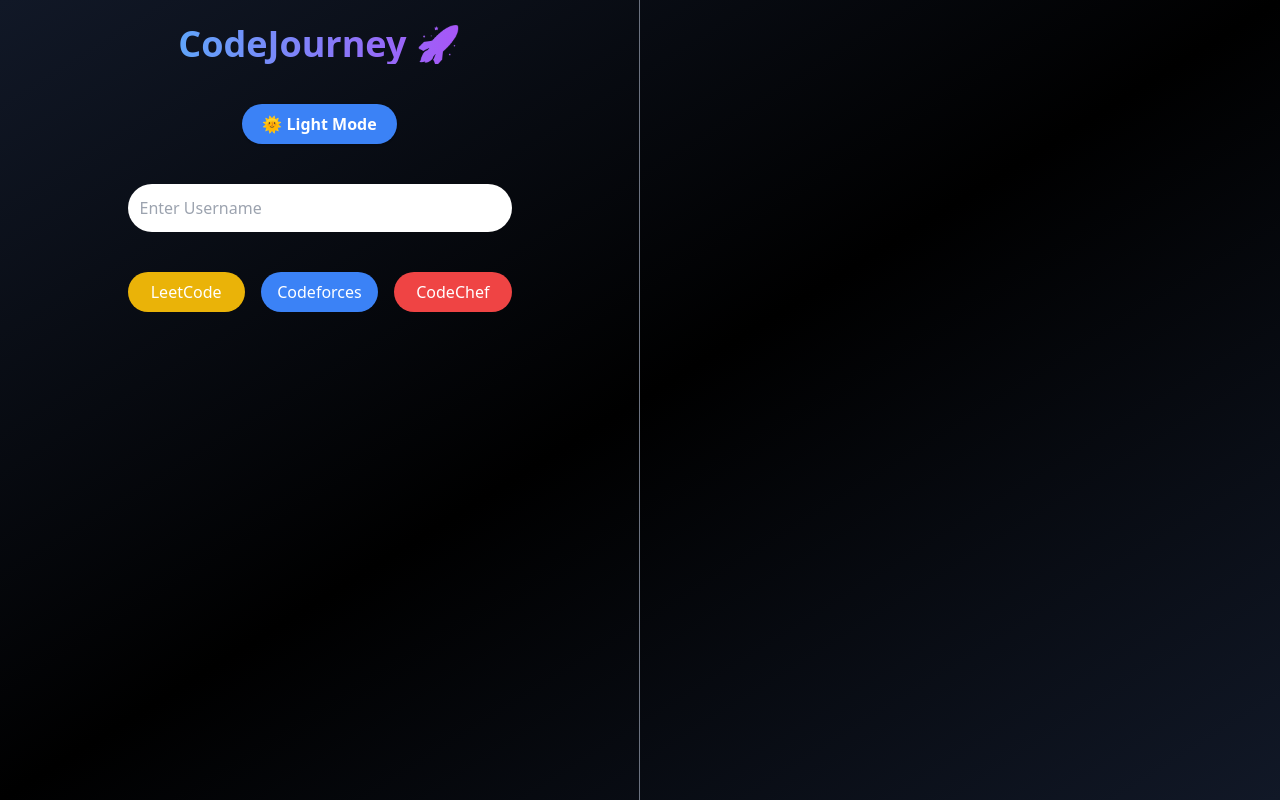
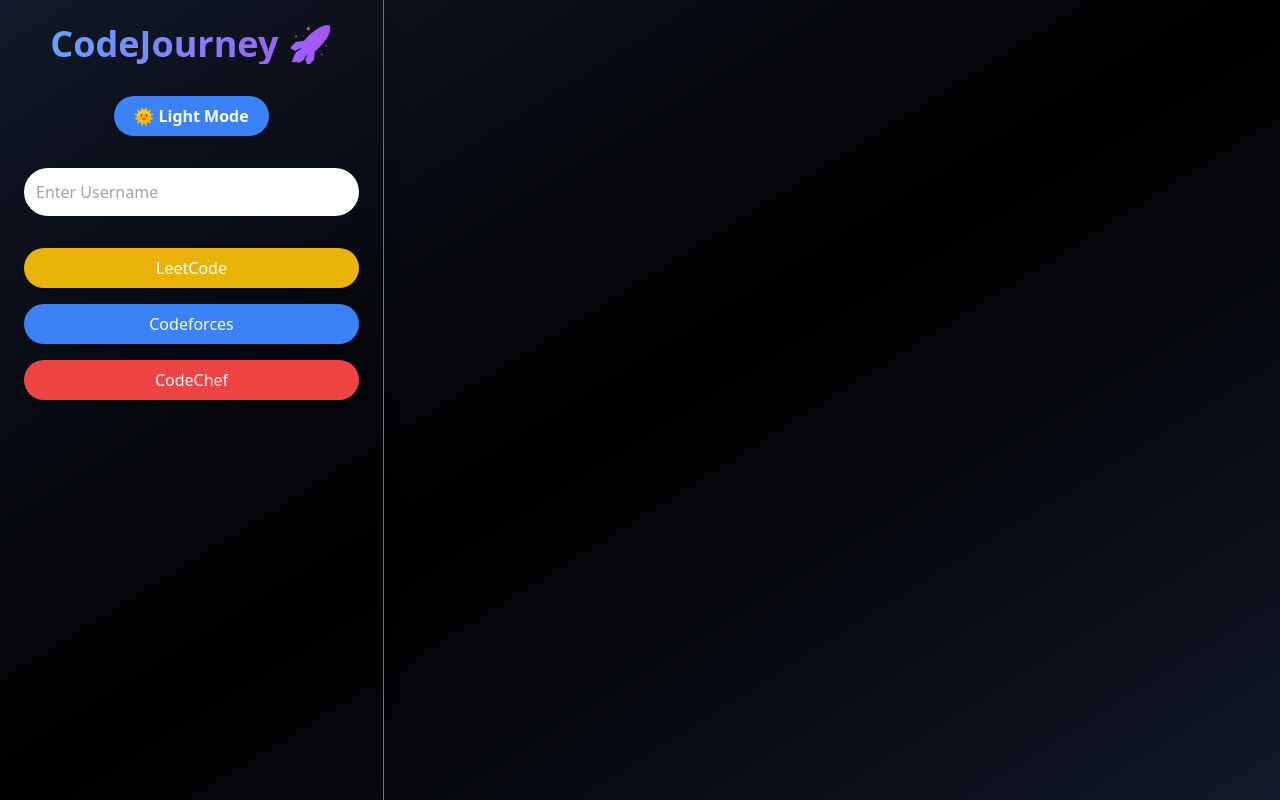
Before and after one commit to sourabh1211/CodeJourney, a React (Create React App) app in the folder CJ/: page / in a window 1280 px wide. Built offline with nearby package versions, Linux system fonts and the light colour scheme.

Commit message:
Update Profile.js

```diff
--- a/CJ/src/components/Profile.js
+++ b/CJ/src/components/Profile.js
@@ -80,16 +80,16 @@
 
   return (
     <div
-      className={`min-h-screen w-full overflow-x-hidden grid grid-cols-1 md:grid-cols-2 ${
+      className={`min-h-screen w-full grid grid-cols-1 md:grid-cols-10 transition-colors duration-500 ${
         darkMode
           ? "bg-gradient-to-br from-gray-900 via-black to-gray-900 text-white"
           : "bg-gradient-to-br from-gray-100 via-white to-gray-200 text-black"
       }`}
     >
-      {/* LEFT SIDE - Input Section */}
-      <div className="p-6 flex flex-col items-center gap-10 border-r border-gray-500">
+      {/* LEFT SIDE */}
+      <div className="md:col-span-3 p-6 flex flex-col items-center gap-8 border-r border-gray-500 shadow-xl transition-all duration-300">
         <h1
-          className={`text-4xl font-extrabold text-center ${
+          className={`text-4xl font-extrabold text-center transition-all duration-500 ${
             darkMode
               ? "text-transparent bg-clip-text bg-gradient-to-r from-blue-400 to-purple-500"
               : "text-transparent bg-clip-text bg-gradient-to-r from-pink-500 to-yellow-500"
@@ -100,7 +100,7 @@
 
         <button
           onClick={toggleTheme}
-          className={`px-5 py-2 rounded-full font-semibold shadow ${
+          className={`px-5 py-2 rounded-full font-semibold shadow-md transition-all duration-300 ${
             darkMode
               ? "bg-blue-500 hover:bg-blue-600 text-white"
               : "bg-yellow-400 hover:bg-yellow-300 text-black"
@@ -117,22 +117,22 @@
           className="w-full max-w-sm p-3 rounded-full text-black focus:outline-none focus:ring-2 focus:ring-blue-400"
         />
 
-        <div className="grid grid-cols-1 sm:grid-cols-3 gap-4 w-full max-w-sm">
+        <div className="flex flex-col gap-4 w-full max-w-sm">
           <button
             onClick={fetchLeetCodeStats}
-            className="bg-yellow-500 hover:bg-yellow-400 text-white py-2 px-4 rounded-full"
+            className="bg-yellow-500 hover:bg-yellow-400 text-white py-2 px-4 rounded-full shadow-md"
           >
             {loading.leetcode ? "Loading..." : "LeetCode"}
           </button>
           <button
             onClick={fetchCodeforcesStats}
-            className="bg-blue-500 hover:bg-blue-400 text-white py-2 px-4 rounded-full"
+            className="bg-blue-500 hover:bg-blue-400 text-white py-2 px-4 rounded-full shadow-md"
           >
             {loading.codeforces ? "Loading..." : "Codeforces"}
           </button>
           <button
             onClick={fetchCodeChefStats}
-            className="bg-red-500 hover:bg-red-400 text-white py-2 px-4 rounded-full"
+            className="bg-red-500 hover:bg-red-400 text-white py-2 px-4 rounded-full shadow-md"
           >
             {loading.codechef ? "Loading..." : "CodeChef"}
           </button>
@@ -142,10 +142,10 @@
         {timestamp && <p className="text-sm text-gray-400">Last updated: {timestamp}</p>}
       </div>
 
-      {/* RIGHT SIDE - Stats Section */}
-      <div className="p-6 grid grid-cols-1 lg:grid-cols-2 gap-6 place-items-center">
+      {/* RIGHT SIDE */}
+      <div className="md:col-span-7 p-6 grid grid-cols-1 lg:grid-cols-2 gap-6 place-items-center">
         {leetCodeImageUrl && (
-          <div className="col-span-2 relative rounded-xl overflow-hidden border bg-black p-2 shadow-md w-full max-w-[500px]">
+          <div className="lg:col-span-2 relative rounded-xl overflow-hidden border bg-black p-2 shadow-xl transition-transform duration-300 hover:scale-105 w-full max-w-[700px]">
             <img
               src={leetCodeImageUrl}
               alt="LeetCode Stats"
@@ -154,8 +154,6 @@
             <div className="absolute bottom-4 right-4">
               <a
                 href={`https://leetcode.com/${username}`}
-                target="_blank"
-                rel="noopener noreferrer"
                 className="bg-green-500 hover:bg-green-600 text-white px-4 py-2 rounded-lg"
               >
                 View Profile
@@ -165,7 +163,7 @@
         )}
 
         {codeforcesImageUrl && (
-          <div className="relative rounded-xl overflow-hidden border bg-black p-2 shadow-md w-full max-w-[500px]">
+          <div className="relative rounded-xl overflow-hidden border bg-black p-2 shadow-xl transition-transform duration-300 hover:scale-105 w-full max-w-[500px]">
             <img
               src={codeforcesImageUrl}
               alt="Codeforces Stats"
@@ -174,8 +172,6 @@
             <div className="absolute bottom-4 right-4">
               <a
                 href={`https://codeforces.com/profile/${username}`}
-                target="_blank"
-                rel="noopener noreferrer"
                 className="bg-green-500 hover:bg-green-600 text-white px-4 py-2 rounded-lg"
               >
                 View Profile
@@ -185,7 +181,7 @@
         )}
 
         {codechefData && (
-          <div className="relative rounded-xl overflow-hidden border bg-black p-4 text-white shadow-md w-full max-w-[500px] flex flex-col gap-4">
+          <div className="relative rounded-xl overflow-hidden border bg-black p-4 text-white shadow-xl transition-transform duration-300 hover:scale-105 w-full max-w-[500px] flex flex-col gap-4">
             <div className="flex items-center gap-4">
               <img
                 src={codechefData.profile}
@@ -204,16 +200,12 @@
               <p><strong>Global Rank:</strong> {codechefData.globalRank}</p>
               <p><strong>Country Rank:</strong> {codechefData.countryRank}</p>
             </div>
-            <div className="self-end">
-              <a
-                href={`https://www.codechef.com/users/${username}`}
-                target="_blank"
-                rel="noopener noreferrer"
-                className="bg-green-500 hover:bg-green-600 text-white px-4 py-2 rounded-lg shadow-md"
-              >
-                View Profile
-              </a>
-            </div>
+            <a
+              href={`https://www.codechef.com/users/${username}`}
+              className="self-end bg-green-500 hover:bg-green-600 text-white px-4 py-2 rounded-lg"
+            >
+              View Profile
+            </a>
           </div>
         )}
       </div>
```
